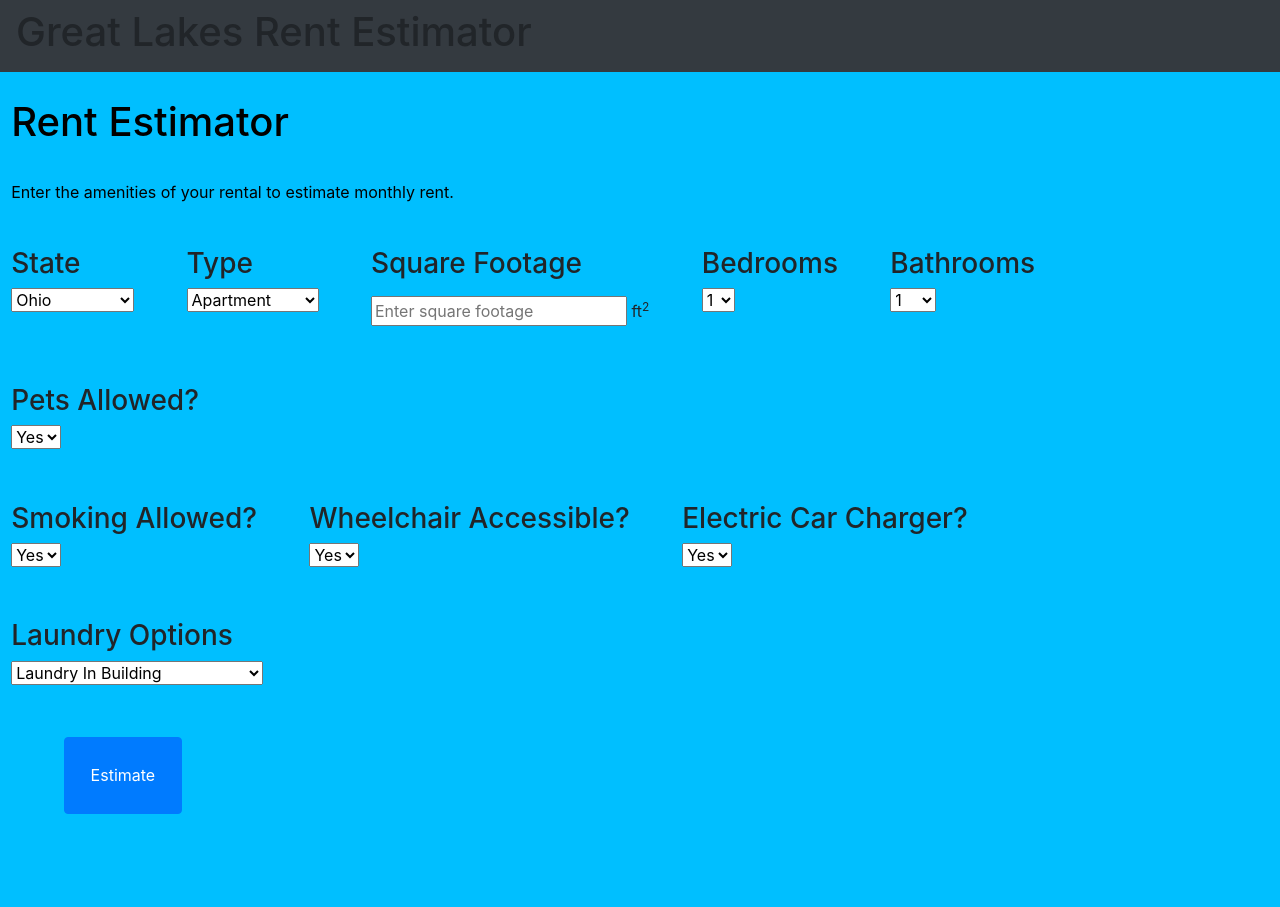
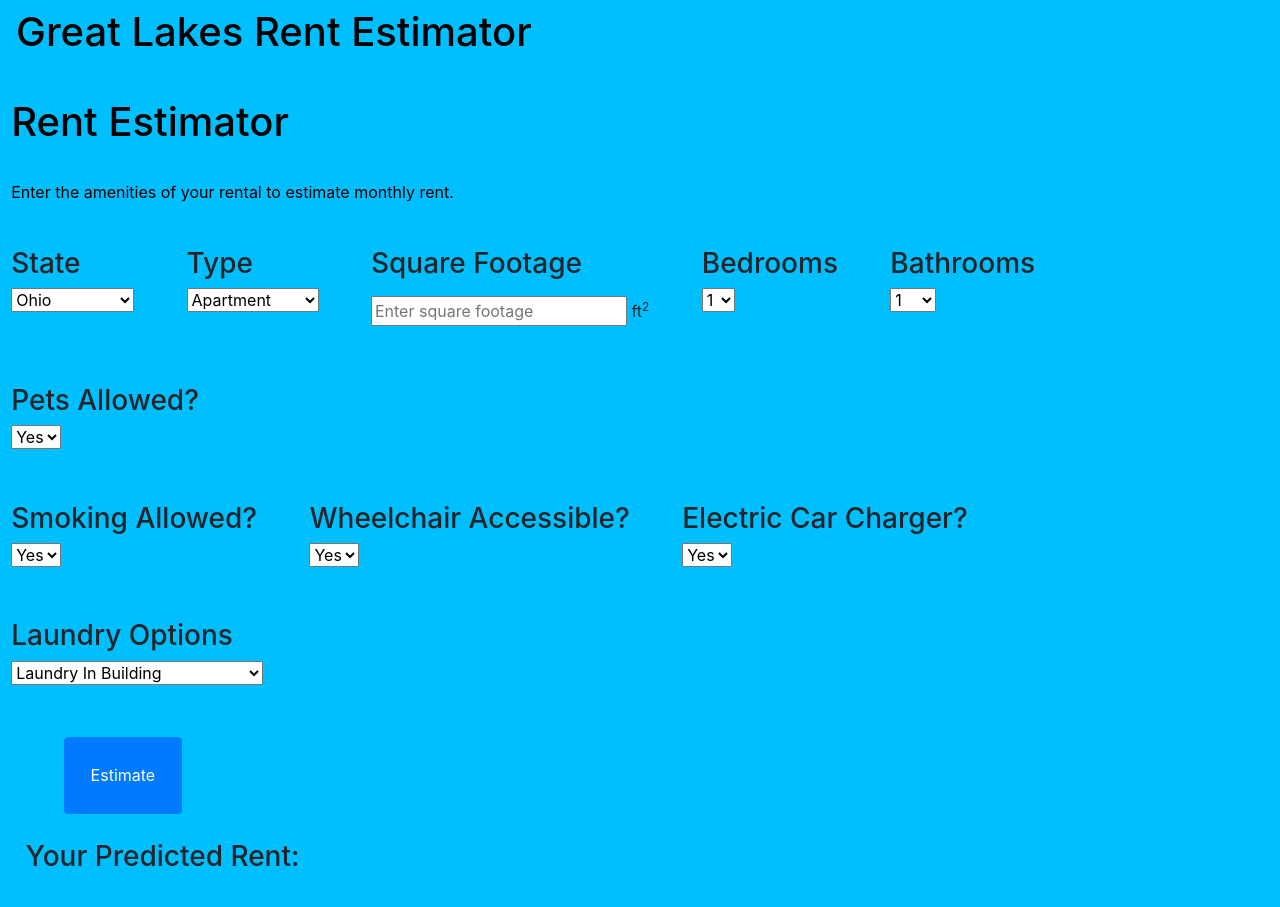
Before and after one commit to nnoark/Machine_Learning_Group_Prjoect, a Flask app: page / in a window 1280 px wide. Before the commit the page ends 814 px from the top, so only its background shows below. Run offline with Flask 2, Linux system fonts and the light colour scheme; some libraries are stand-ins or nearby versions.

Commit message:
page progress

```diff
--- a/static/logic.js
+++ b/static/logic.js
@@ -76,6 +76,7 @@
 }
 
 function submitButton() {
+    selectState = document.getElementById("selState").value;
 
 }
 
--- a/templates/index.html
+++ b/templates/index.html
@@ -12,10 +12,11 @@
 
 <body style="background-color: deepskyblue;">
     <!-- navigation bar -->
-    <nav class="navbar navbar-dark bg-dark navbar-1 white">
+    <nav class="navbar" >
         <!-- page title -->
         <!-- <a class="navbar-brand" href="/"> -->
-            <h1>Great Lakes Rent Estimator</h1>
+            <h1 style="color: black;">Great Lakes Rent Estimator</h1>
+
     </nav>
 
     <!-- main content -->
@@ -185,6 +186,9 @@
     </div>
 
     <button type="submit" value="Submit" class="btn btn-primary" style="margin-top: 2%; padding: 2%; margin-left: 5%;">Estimate</button>
+    <!-- output field -->
+
+    <h3 style="padding: 2%;">Your Predicted Rent:</h3>
 
 <script src="static/logic.js"></script>
 
```
